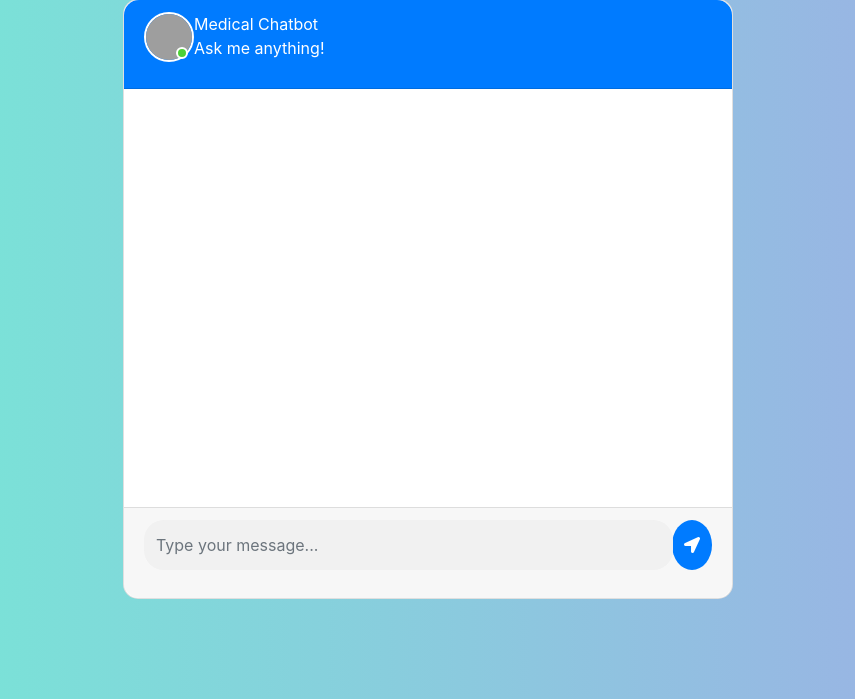
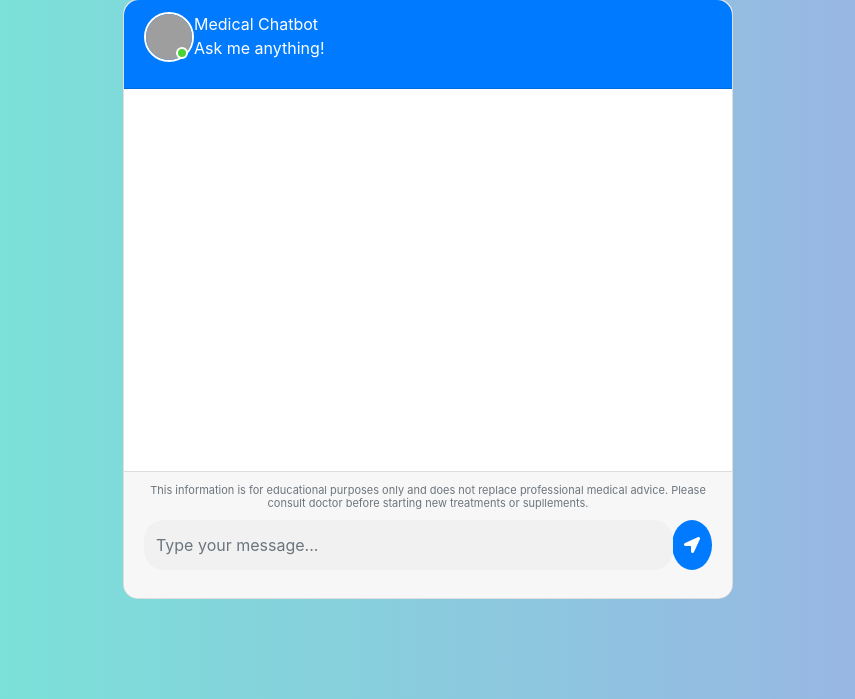
Before and after one commit to Janhvigit1/MedicalChatbot, a Flask app: page / in a window 1280 px wide. Shown: the part 101-800 px from the top of the page, without its empty margins (212-1067 px from the left). Run offline with Flask 3, Linux system fonts and the light colour scheme; some libraries are stand-ins or nearby versions; grey boxes are pictures that could not be loaded.

Commit message:
commit changes

```diff
--- a/templates/chat.html
+++ b/templates/chat.html
@@ -36,6 +36,9 @@
 
 						</div>
 						<div class="card-footer">
+							<div style= "font-size:11px; color:#6c757d; text-align:center; margin-bottom:10px;line-height:1.2;">
+								This information is for educational purposes only and does not replace professional medical advice.
+								Please consult doctor before starting new treatments or supllements.</div>
 							<form id="messageArea" class="input-group">
                                 <input type="text" id="text" name="msg" placeholder="Type your message..." autocomplete="off" class="form-control type_msg" required/>
 								<div class="input-group-append">
```
